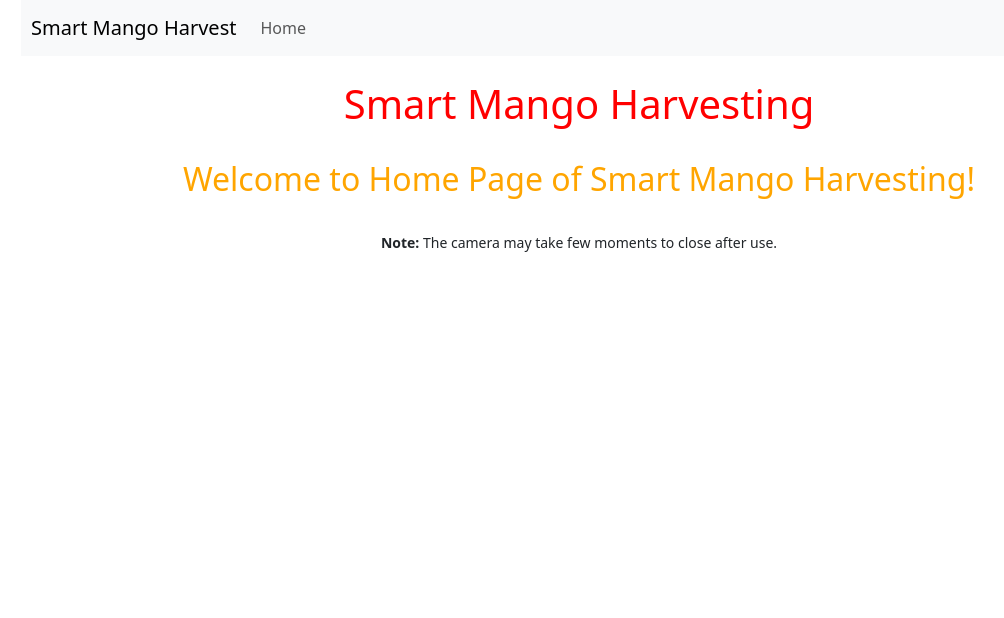
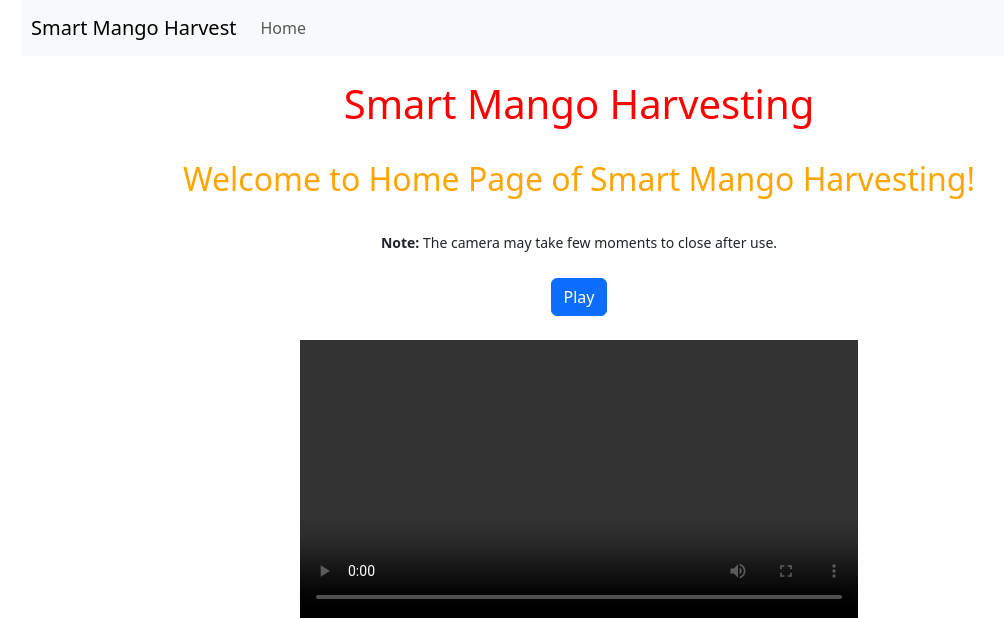
Before and after one commit to niranjankolpe/major_project_2, a Django app: page /home in a window 1280 px wide. Shown: the top 618 px of the page, without its empty margins (61-1065 px from the left). Before the commit the page ends 252 px from the top, so only its background shows below. Run offline with Django 4.2, Linux system fonts and the light colour scheme.

Commit message:
Updated index.html for JS

```diff
--- a/detector_app/templates/detector_app/index.html
+++ b/detector_app/templates/detector_app/index.html
@@ -22,14 +22,14 @@
 
 <small><b>Note: </b>The camera may take few moments to close after use.</small><br><br>
 
-<!-- <button class="btn btn-primary" onclick="camera_player(0)" id="play_stop_btn">Play</button>
+<button class="btn btn-primary" onclick="camera_player(0)" id="play_stop_btn">Play</button>
 <button class="btn btn-primary" onclick="camera_player(1)" id="close_video_btn" style="display: none;">Close</button><br><br>
 
 <div id="videoContainer" name="videoContainer">
     <video id="videoElement" name="videoElement" autoplay="true" controls></video>
-</div><br><br> -->
+</div><br><br>
 
-<!--
+
 <div class="row">
     <div class="col-6">
         <img src="{{media_url}}images/sample_image.png" alt="Sample Image">
@@ -38,8 +38,8 @@
         <p style="border: 2px solid rebeccapurple;"><b>Text from model.txt: </b>{{read_text}}</p>
     </div>
 </div>
--->
-<!--
+
+
 <script>
     function camera_player(request_status){
         var initial_camera_status = -1;
@@ -99,6 +99,6 @@
             x.style.display = "none";
         }
     }
-</script> -->
+</script>
 
 {% endblock body %}
```
